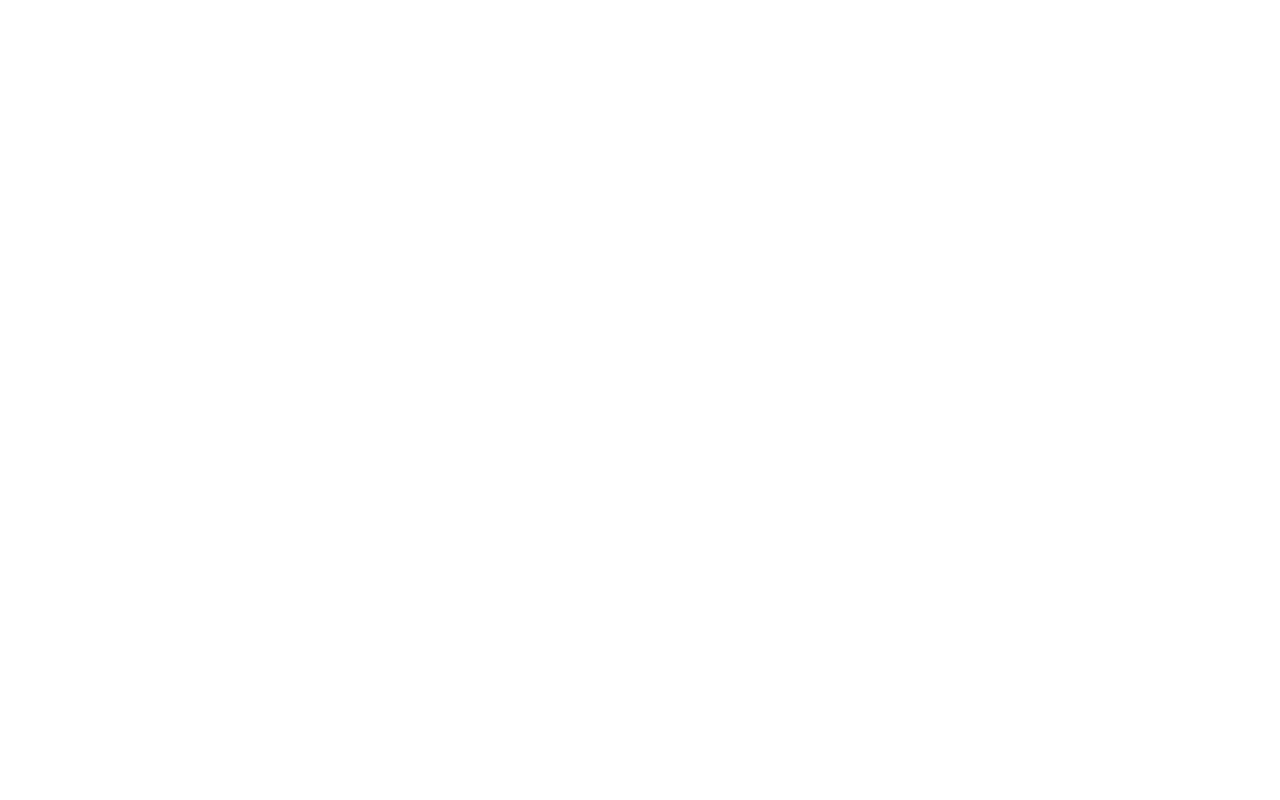
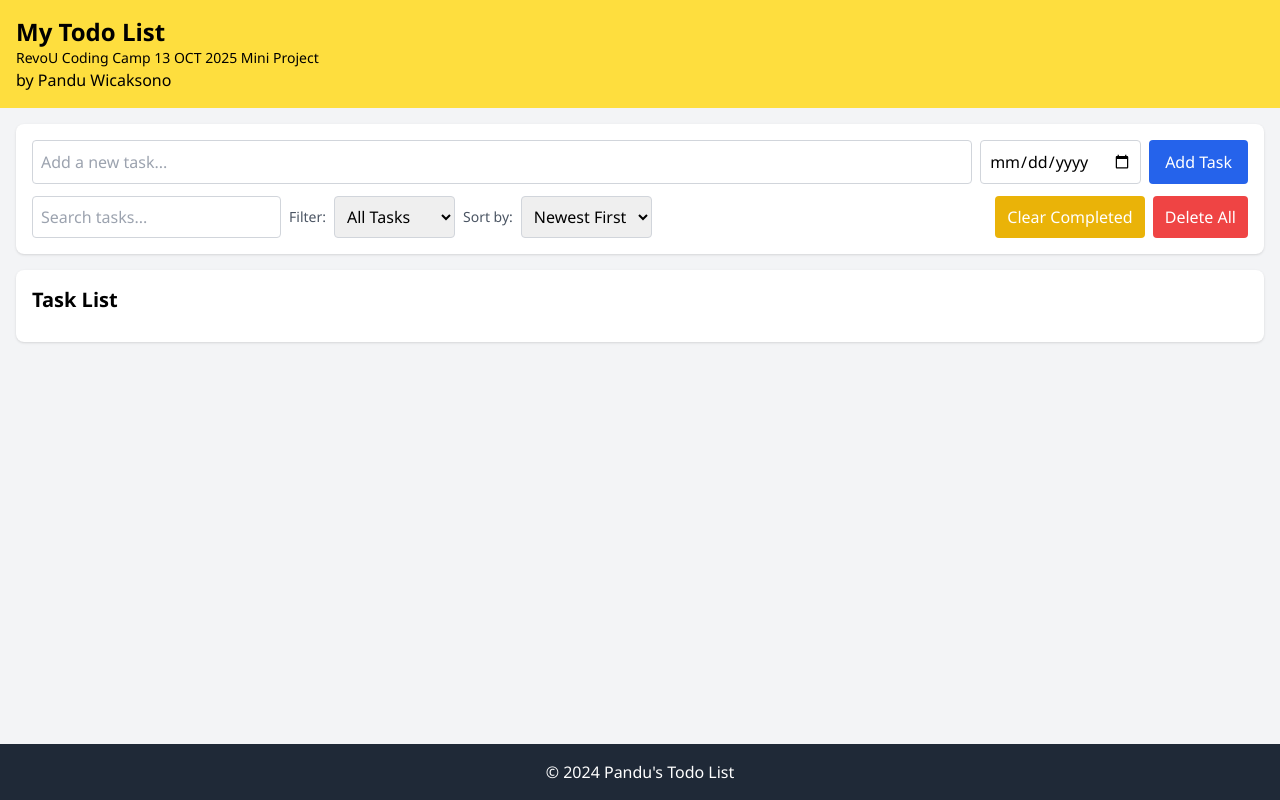
Before and after one commit to panduwiicaksono/CodingCamp-13Oct2025-panduwicaksono, a plain HTML site: page index.html in a window 1280 px wide. Drawn offline with nearby package versions, Linux system fonts and the light colour scheme.

Commit message:
add all function on script

```diff
--- a/index.html
+++ b/index.html
@@ -3,19 +3,95 @@
 <head>
     <meta charset="UTF-8">
     <meta name="viewport" content="width=device-width, initial-scale=1.0">
-    <title>Document</title>
+    <title>Todo List - Pandu</title>
+    <!-- css external -->
+    <link rel="stylesheet" href="css/style.css">
+    <!-- Tailwind CSS -->
+    <script src="https://cdn.tailwindcss.com"></script>
+</head>
+<body class="bg-gray-100 min-h-screen flex flex-col">
+    <!-- Header Section -->
+    <header class="bg-[#fede3e] p-4">
+        <div class="container mx-auto">
+            <h1 class="text-2xl font-bold">My Todo List</h1>
+            <p class="text-sm">RevoU Coding Camp 13 OCT 2025 Mini Project</p>
+            <p>by Pandu Wicaksono</p>
+        </div>
+    </header>
 
-    <!-- CSS Eksternal -->
-    <link rel="stylesheet" href="css/style.css">
-</head>
-<body>
-    <!-- Header Section -->
-    <header></header>
     <!-- Main Section -->
-    <main></main>
+    <main class="container mx-auto p-4 flex-grow">
+        <!-- Input Section -->
+        <section class="bg-white rounded-lg shadow p-4 mb-4">
+            <div class="flex flex-col md:flex-row gap-2 mb-3">
+                <input type="text" id="todo-input" placeholder="Add a new task..."
+                       class="flex-grow p-2 border border-gray-300 rounded">
+                <input type="date" id="date-input"
+                       class="p-2 border border-gray-300 rounded">
+                <button id="add-button" type="button"
+                        class="bg-blue-600 text-white px-4 py-2 rounded hover:bg-blue-700">
+                    Add Task
+                </button>
+            </div>
+
+            <!-- Search, Filter and Sort Controls -->
+            <div class="flex flex-col md:flex-row justify-between gap-2">
+                <div class="flex flex-col md:flex-row gap-2">
+                    <input type="text" id="search-input" placeholder="Search tasks..."
+                           class="p-2 border border-gray-300 rounded">
+
+                    <div class="flex items-center gap-2">
+                        <span class="text-sm text-gray-600 whitespace-nowrap">Filter:</span>
+                        <select id="filter-select" class="p-2 border border-gray-300 rounded">
+                            <option value="all">All Tasks</option>
+                            <option value="completed">Completed</option>
+                            <option value="active">Active</option>
+                            <option value="overdue">Overdue</option>
+                        </select>
+                    </div>
+
+                    <div class="flex items-center gap-2">
+                        <span class="text-sm text-gray-600 whitespace-nowrap">Sort by:</span>
+                        <select id="sort-select" class="p-2 border border-gray-300 rounded">
+                            <option value="newest">Newest First</option>
+                            <option value="oldest">Oldest First</option>
+                            <option value="alphabetical">Alphabetical</option>
+                            <option value="dueDate">Due Date</option>
+                        </select>
+                    </div>
+                </div>
+
+                <div class="flex gap-2">
+                    <button id="clear-completed" class="bg-yellow-500 text-white px-3 py-2 rounded hover:bg-yellow-600">
+                        Clear Completed
+                    </button>
+                    <button id="clear-all" class="bg-red-500 text-white px-3 py-2 rounded hover:bg-red-600">
+                        Delete All
+                    </button>
+                </div>
+            </div>
+        </section>
+
+        <!-- Task List Section -->
+        <section class="bg-white rounded-lg shadow p-4">
+            <h2 class="text-xl font-semibold mb-3">Task List</h2>
+            <ul id="task-list" class="space-y-2">
+                <!-- Tasks will be rendered here -->
+            </ul>
+            <div id="empty-state" class="text-center py-4 text-gray-500 hidden">
+                <p>No tasks yet. Add a task to get started!</p>
+            </div>
+        </section>
+    </main>
+
     <!-- Footer Section -->
-    <footer></footer>
+    <footer class="bg-gray-800 text-white p-4 mt-4">
+        <div class="container mx-auto text-center">
+            <p>&copy; 2024 Pandu's Todo List</p>
+        </div>
+    </footer>
+
     <!-- JS Eksternal -->
-    <script src="js/script.js"> </script>
+    <script src="js/script.js"></script>
 </body>
 </html>
```
